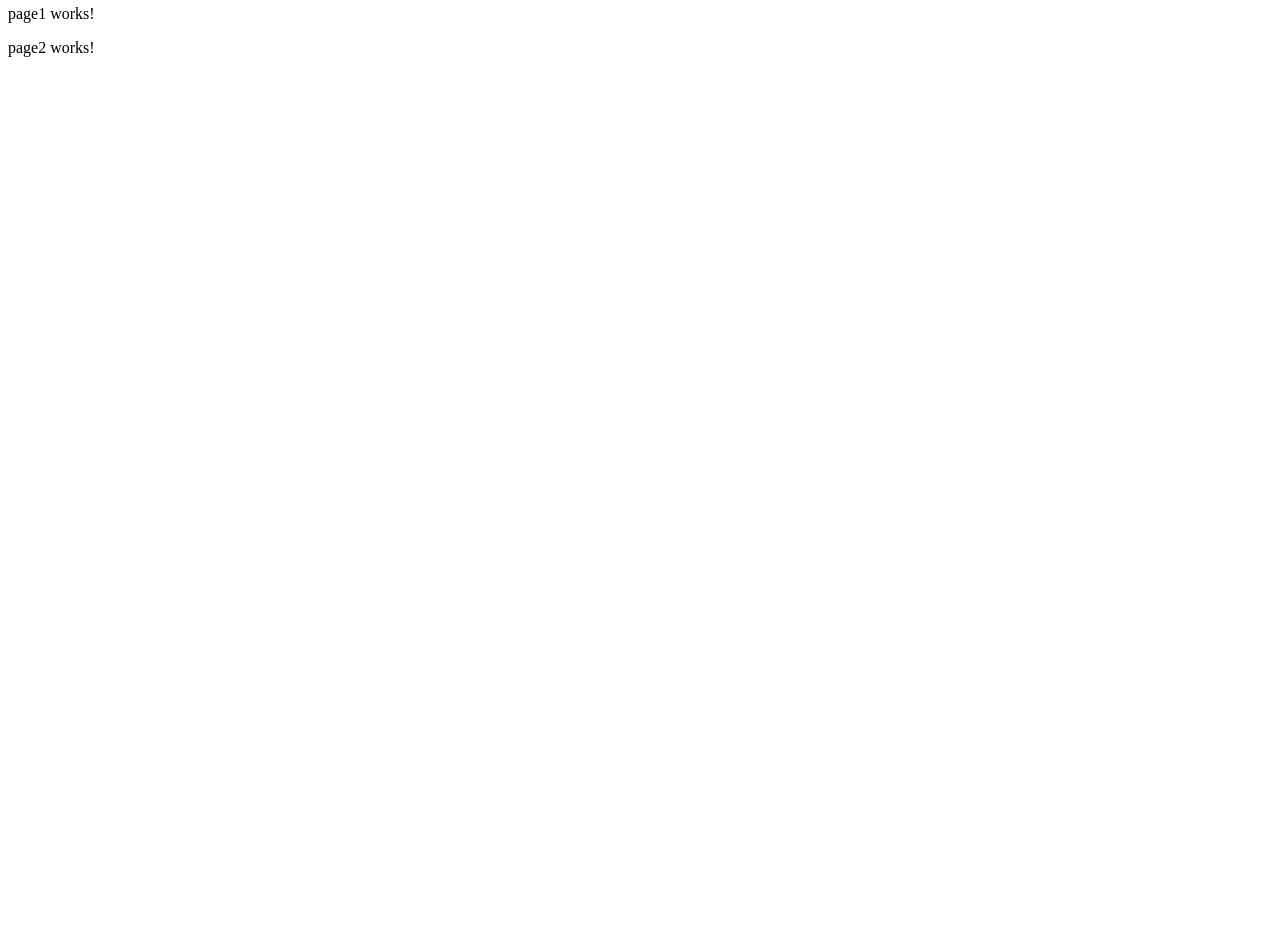
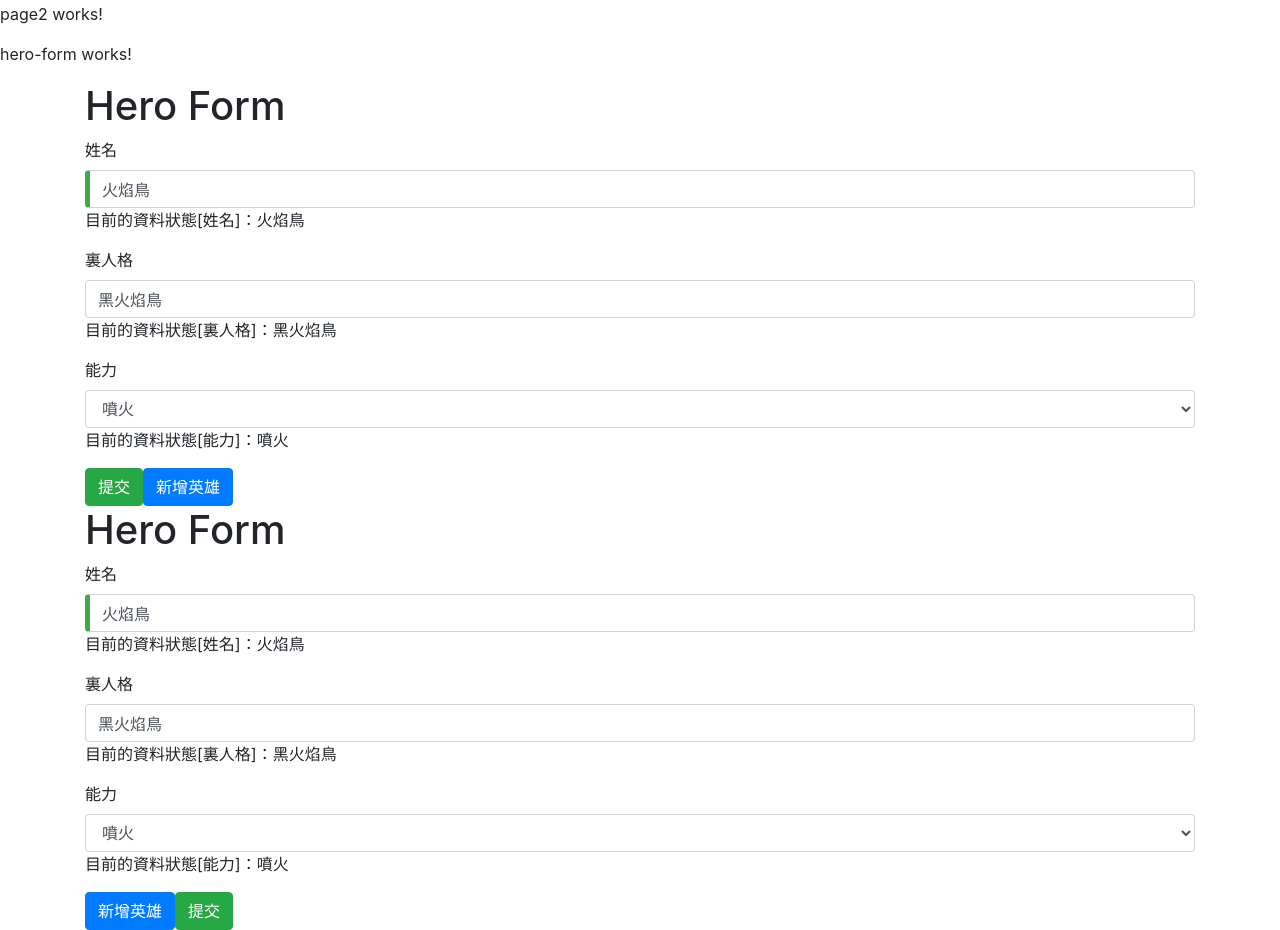
Before and after one commit to Xman2008p/angular-demo, an Angular app: page / in a window 1280 px wide. Shown: the part 240-1170 px from the top of the page. Before the commit the page ends 800 px from the top, so only its background shows below. Built offline with nearby package versions, Linux system fonts and the light colour scheme.

Commit message:
加入英雄列表：火焰鳥、及四大技能

```diff
--- a/src/app/app.component.html
+++ b/src/app/app.component.html
@@ -23,3 +23,4 @@
 <app-page1></app-page1>
 <app-page1></app-page1>
 <app-page2></app-page2>
+<app-hero-form></app-hero-form>
--- /dev/null
+++ b/src/app/hero-form/hero-form.component.html
@@ -0,0 +1,92 @@
+<p>
+  hero-form works!
+</p>
+<!-- <div class="container">
+  <h1>Hero Form</h1>
+  <form>
+    <div class="form-group">
+      <label for="name">姓名</label>
+      <input type="text" class="form-control" id="name" required>
+    </div>
+    <div class="form-group">
+      <label for="alterEgo">裏人格</label>
+      <input type="text" class="form-control" id="alterEgo">
+    </div>
+    <button type="submit" class="btn btn-success">提交</button>
+
+    <div class="form-group">
+      <label for="power">能力</label>
+      <select name="power" id="power" class="form-control">
+        <option [value]="item" *ngFor="let item of powers">{{item}}</option>
+      </select>
+    </div>
+
+
+  </form>
+</div> -->
+
+<div class="container">
+  <h1>Hero Form</h1>
+  <form #heroForm="ngForm">
+
+    <!-- <div class="form-group">
+      <label for="name">姓名</label>
+      <input id="name" [(ngModel)]="model.name"
+        class="form-control" name="name" required>
+      目前的資料狀態[姓名]：{{model.name}}
+    </div> -->
+
+    <div class="form-group">
+      <label for="name">姓名</label>
+      <input id="name" [(ngModel)]="model.name"
+        class="form-control" name="name" #name="ngModel" required>
+        <div [hidden]="name.valid || name.pristine" class="alert alert-danger">姓名是必填欄位！</div>
+      目前的資料狀態[姓名]：{{model.name}}
+    </div>
+
+    <div class="form-group">
+      <label for="alterEgo">裏人格</label>
+      <input type="text" class="form-control"
+        [(ngModel)]="model.alterEgo" name="alterEgo" id="alterEgo">
+        目前的資料狀態[裏人格]：{{model.alterEgo}}
+    </div>
+    <div class="form-group">
+      <label for="power">能力</label>
+      <select name="power" id="power" class="form-control" [(ngModel)]="model.power">
+        <option [value]="item" *ngFor="let item of powers">{{item}}</option>
+      </select>
+      目前的資料狀態[能力]：{{model.power}}
+    </div>
+    <button type="submit" class="btn btn-success">提交</button>
+    <button type="button" class="btn btn-primary" (click)="newHero()">新增英雄</button>
+  </form>
+</div>
+
+
+<div class="container">
+  <h1>Hero Form</h1>
+  <form #heroForm="ngForm">
+    <div class="form-group">
+      <label for="name">姓名</label>
+      <input id="name" [(ngModel)]="model.name"
+        class="form-control" name="name" #name="ngModel" required>
+        <div [hidden]="name.valid || name.pristine" class="alert alert-danger">姓名是必填欄位！</div>
+      目前的資料狀態[姓名]：{{model.name}}
+    </div>
+    <div class="form-group">
+      <label for="alterEgo">裏人格</label>
+      <input type="text" class="form-control"
+        [(ngModel)]="model.alterEgo" name="alterEgo" id="alterEgo">
+        目前的資料狀態[裏人格]：{{model.alterEgo}}
+    </div>
+    <div class="form-group">
+      <label for="power">能力</label>
+      <select name="power" id="power" class="form-control" [(ngModel)]="model.power">
+        <option [value]="item" *ngFor="let item of powers">{{item}}</option>
+      </select>
+      目前的資料狀態[能力]：{{model.power}}
+    </div>
+    <button type="button" class="btn btn-primary" (click)="newHero();heroForm.reset()">新增英雄</button>
+    <button type="submit" class="btn btn-success">提交</button>
+  </form>
+</div>
--- /dev/null
+++ b/src/app/hero-form/hero-form.component.scss
@@ -0,0 +1,7 @@
+.ng-valid[required], .ng-valid.required  {
+  border-left: 5px solid #42A948; /* green */
+}
+
+.ng-invalid:not(form)  {
+  border-left: 5px solid #a94442; /* red */
+}
--- /dev/null
+++ b/src/app/hero-form/hero-form.component.ts
@@ -0,0 +1,27 @@
+import { Component, OnInit } from '@angular/core';
+import { Hero } from '../hero';
+
+@Component({
+  selector: 'app-hero-form',
+  templateUrl: './hero-form.component.html',
+  styleUrls: ['./hero-form.component.scss']
+})
+export class HeroFormComponent implements OnInit {
+  // 能力陣列
+  powers = ['噴火', '降雷', '結冰', '呼風'];
+  // 預設的 model 物件
+  model = new Hero(1, '火焰鳥', this.powers[0], '黑火焰鳥');
+  // 阻止提交
+  submitted = false;
+  constructor() { }
+
+  ngOnInit() {
+  }
+  onSubmit() {
+    this.submitted = true;
+  }
+
+  newHero() {
+    this.model = new Hero(2, '', '');
+  }
+}
--- a/src/app/hero.ts
+++ b/src/app/hero.ts
@@ -1,2 +1,9 @@
 export class Hero {
+  constructor(
+    public id: number,
+    public name: string,
+    public power: string,
+    public alterEgo?: string
+    // 其中 alterEgo 屬性後面接了 ? 號，代表 alterEgo 屬性不是必須的，呼叫建構函式時這個參數可以省略。
+  ) {}
 }
--- a/src/styles.css
+++ b/src/styles.css
@@ -1 +1,3 @@
 /* You can add global styles to this file, and also import other style files */
+
+@import url('https://stackpath.bootstrapcdn.com/bootstrap/4.2.1/css/bootstrap.min.css');
```
Also changed, not shown: src/app/app.module.ts (+8 -2 lines), 1 other file (tests, documents, lock files or other folders).
